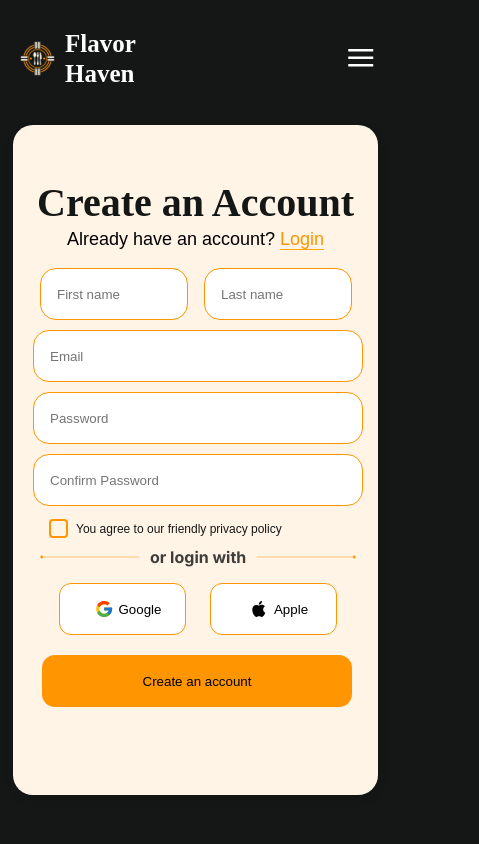
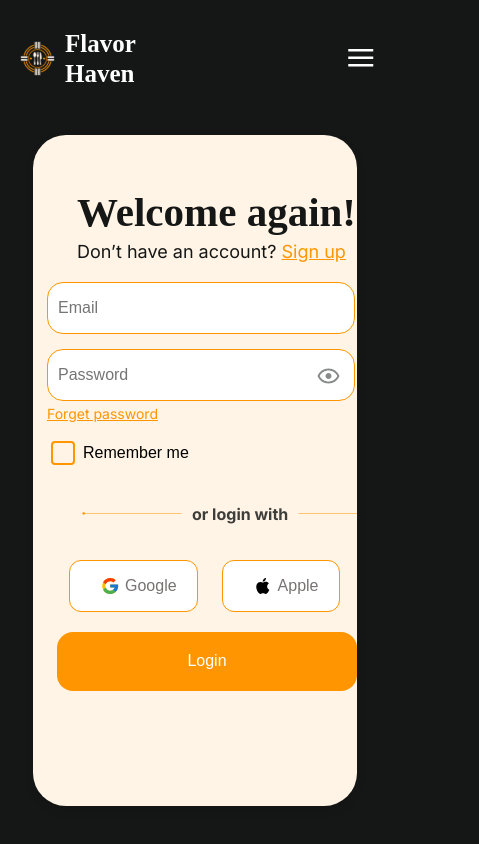
Before and after one commit to BenSayed/RMS-PROJECTv2, a React (Vite) app: page /login in a window 390 px wide. Shown: the whole page, 479 px wide, since content can reach past the window. Built offline with nearby package versions, Linux system fonts and the light colour scheme; a web font is replaced by a local one.

Commit message:
end login

```diff
--- a/src/App.jsx
+++ b/src/App.jsx
@@ -23,17 +23,18 @@
 
 
       <Header />
- <SignUp/>
+
  {/* <Login/> */}
 
-      {/* <Routes>
+      <Routes>
 
 
         <Route path="/" element={<Home />} />
         <Route path="/about" element={<AboutPage />} />
         <Route path="/login" element={<Login/>} />
+        <Route path="/SignUp" element={ <SignUp/>} />
 
-      </Routes> */}
+      </Routes>
 
       {/* <Footer />  */}
     </div>
--- a/src/Sign up/SignUp.css
+++ b/src/Sign up/SignUp.css
@@ -461,6 +461,11 @@
   font-size: 12px;
   margin-left: 80px;
 }
+.full-width img {
+  position: absolute;
+  margin-left: 291px;
+
+}
 .lineDive img {
   width: 100px;
 }
@@ -478,11 +483,7 @@
    width: 330px;
 
 }
-.full-width img {
-  position: absolute;
-  margin-left: 422px;
-  margin-top: 15px;
-}
+
 
 
 .submit-btn {
--- a/src/Sign up/SignUp.jsx
+++ b/src/Sign up/SignUp.jsx
@@ -7,6 +7,7 @@
 import imgiphone from "./apple .svg";
 import imgline from "./Line 17.svg";
 import imgline2 from "./Line 16.svg";
+import { Link } from "react-router-dom";
 
 const SignUp = () => {
   const [formData, setFormData] = useState({
@@ -59,8 +60,8 @@
                 Create an Account
               </h1>
               <p>
-                Already have an account? <a href="#">Login</a>
-              </p>
+  Already have an account? <Link to="/login">Login</Link>
+</p>
         </div>
 
 
--- a/src/login/Login.jsx
+++ b/src/login/Login.jsx
@@ -8,6 +8,7 @@
 import imglin6 from "./Line 16.svg";
 import imgline from "./Line 17.svg";
 import Recting from "./Rectangle 1162.svg";
+import { Link } from "react-router-dom";
 
 function Login() {
   const [passwordVisible, setPasswordVisible] = useState(false);
@@ -56,8 +57,8 @@
               <div className="welcome-text">
                 <h1>Welcome again!</h1>
                 <p>
-                  Don’t have an account? <a href="#">Sign up</a>
-                </p>
+  Don’t have an account? <Link to="/SignUp">Sign up</Link>
+</p>
               </div>
               <form onSubmit={handleLogin} className="formatcontentee">
                 {error && <p style={{ color: "red" }}>{error}</p>}
```
